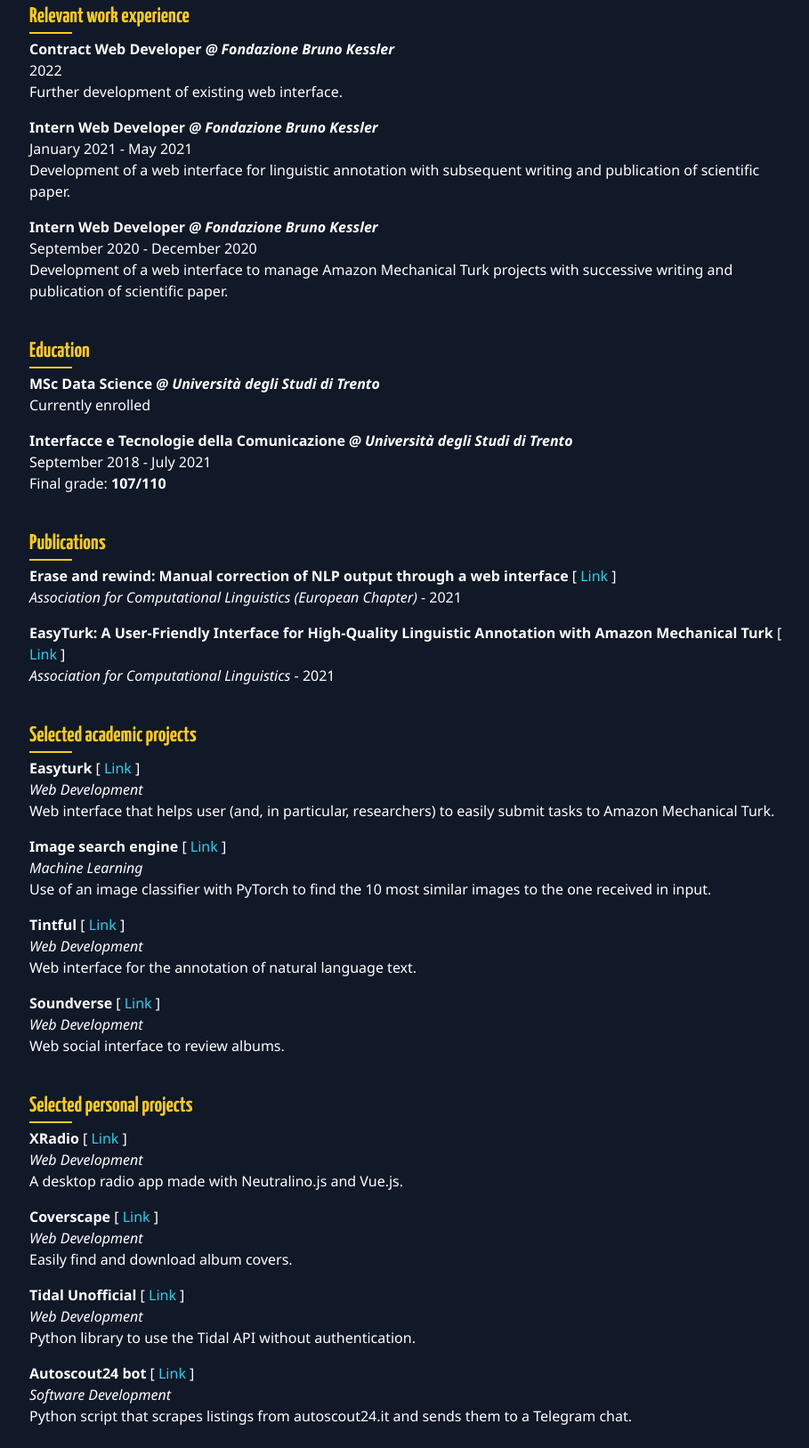
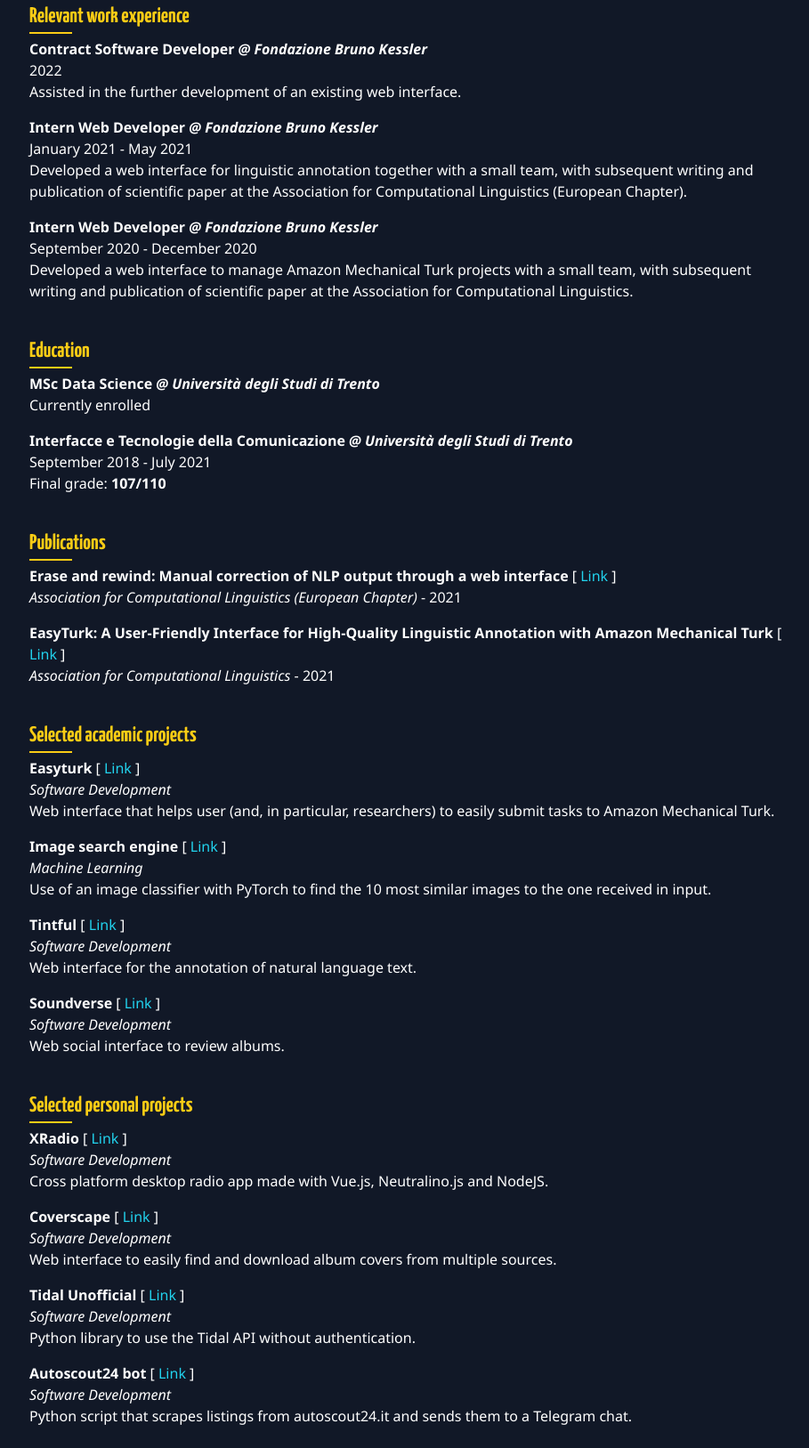
Before and after one commit to bocchilorenzo/bocchilorenzo.github.io, a website built with Vite: page index.html in a window 1280 px wide. Shown: the part 269-1896 px from the top of the page at 89% size, without its empty margins (175-1084 px from the left). Built offline with nearby package versions, Linux system fonts and the light colour scheme.

Commit message:
updated information

```diff
--- a/index.html
+++ b/index.html
@@ -7,21 +7,21 @@
   <meta name="viewport" content="width=device-width, initial-scale=1.0">
 
   <!-- Primary Meta Tags -->
-  <title>Lorenzo Bocchi | Web developer, Data scientist</title>
-  <meta name="title" content="Lorenzo Bocchi | Web developer, Data scientist">
-  <meta name="description" content="Hi, I'm Lorenzo and I do Web Development, Data Science and UX Design.">
+  <title>Lorenzo Bocchi | Software developer, Data scientist</title>
+  <meta name="title" content="Lorenzo Bocchi | Software developer, Data scientist">
+  <meta name="description" content="Hi, I'm Lorenzo and I do Software Development, Data Science and UX Design.">
 
   <!-- Open Graph / Facebook -->
   <meta property="og:type" content="website">
-  <meta property="og:url" content="https://lorenzobocchi.ml/">
-  <meta property="og:title" content="Lorenzo Bocchi | Web developer, Data scientist">
-  <meta property="og:description" content="Hi, I'm Lorenzo and I do Web Development, Data Science and UX Design.">
+  <meta property="og:url" content="https://bocchilorenzo.github.io/">
+  <meta property="og:title" content="Lorenzo Bocchi | Software developer, Data scientist">
+  <meta property="og:description" content="Hi, I'm Lorenzo and I do Software Development, Data Science and UX Design.">
 
   <!-- Twitter -->
   <meta property="twitter:card" content="summary_large_image">
-  <meta property="twitter:url" content="https://lorenzobocchi.ml/">
-  <meta property="twitter:title" content="Lorenzo Bocchi | Web developer, Data scientist">
-  <meta property="twitter:description" content="Hi, I'm Lorenzo and I do Web Development, Data Science and UX Design.">
+  <meta property="twitter:url" content="https://bocchilorenzo.github.io/">
+  <meta property="twitter:title" content="Lorenzo Bocchi | Software developer, Data scientist">
+  <meta property="twitter:description" content="Hi, I'm Lorenzo and I do Software Development, Data Science and UX Design.">
 
   <link rel="preconnect" href="https://fonts.googleapis.com">
   <link rel="preconnect" href="https://fonts.gstatic.com" crossorigin>
@@ -63,7 +63,7 @@
 
     <section id="title" class="relative px-4 py-8 flex flex-col content-center justify-center text-center gap-y-4">
       <h1 class="text-4xl font-bold text-yellow-400">Hi <span class="wave">👋</span></h1>
-      <h2 class="text-lg">I'm Lorenzo and I do Web Development, UX Design and Data Science</h2>
+      <h2 class="text-lg">I'm Lorenzo and I do Software Development, Data Science and UX Design</h2>
 
       <div class="flex flex-row flex-wrap gap-x-6 gap-y-4 content-center justify-center items-center">
         <a href="https://github.com/bocchilorenzo" target="_blank" rel="noopener noreferrer" title="Github"
@@ -105,22 +105,19 @@
       </h3>
       <div class="flex flex-col py-2 gap-y-4">
         <div>
-          <h4 class="font-bold">Contract Web Developer <i>@ Fondazione Bruno Kessler</i></h4>
+          <h4 class="font-bold">Contract Software Developer <i>@ Fondazione Bruno Kessler</i></h4>
           <p>2022</p>
-          <p>Further development of existing web interface.</p>
+          <p>Assisted in the further development of an existing web interface.</p>
         </div>
         <div>
           <h4 class="font-bold">Intern Web Developer <i>@ Fondazione Bruno Kessler</i></h4>
           <p>January 2021 - May 2021</p>
-          <p>Development of a web interface for linguistic annotation with subsequent writing
-            and publication of
-            scientific paper.</p>
+          <p>Developed a web interface for linguistic annotation together with a small team, with subsequent writing and publication of scientific paper at the Association for Computational Linguistics (European Chapter).</p>
         </div>
         <div>
           <h4 class="font-bold">Intern Web Developer <i>@ Fondazione Bruno Kessler</i></h4>
           <p>September 2020 - December 2020</p>
-          <p>Development of a web interface to manage Amazon Mechanical Turk projects with successive writing
-            and publication of scientific paper.</p>
+          <p>Developed a web interface to manage Amazon Mechanical Turk projects with a small team, with subsequent writing and publication of scientific paper at the Association for Computational Linguistics.</p>
         </div>
       </div>
     </section>
@@ -191,7 +188,7 @@
                 Link
               </a>]
             </span></h4>
-          <p><i>Web Development</i></p>
+          <p><i>Software Development</i></p>
           <p>Web interface that helps user (and, in particular, researchers) to easily submit tasks to Amazon
             Mechanical Turk.</p>
         </div>
@@ -215,7 +212,7 @@
                 Link
               </a>]
             </span></h4>
-          <p><i>Web Development</i></p>
+          <p><i>Software Development</i></p>
           <p>Web interface for the annotation of natural language text.</p>
         </div>
         <div>
@@ -226,7 +223,7 @@
                 Link
               </a>]
             </span></h4>
-          <p><i>Web Development</i></p>
+          <p><i>Software Development</i></p>
           <p>Web social interface to review albums.</p>
         </div>
       </div>
@@ -245,8 +242,8 @@
                 Link
               </a>]
             </span></h4>
-          <p><i>Web Development</i></p>
-          <p>A desktop radio app made with Neutralino.js and Vue.js.</p>
+          <p><i>Software Development</i></p>
+          <p>Cross platform desktop radio app made with Vue.js, Neutralino.js and NodeJS.</p>
         </div>
         <div>
           <h4 class="font-bold">Coverscape <span class="font-normal">
@@ -256,8 +253,8 @@
                 Link
               </a>]
             </span></h4>
-          <p><i>Web Development</i></p>
-          <p>Easily find and download album covers.</p>
+          <p><i>Software Development</i></p>
+          <p>Web interface to easily find and download album covers from multiple sources.</p>
         </div>
         <div>
           <h4 class="font-bold">Tidal Unofficial <span class="font-normal">
@@ -267,7 +264,7 @@
                 Link
               </a>]
             </span></h4>
-          <p><i>Web Development</i></p>
+          <p><i>Software Development</i></p>
           <p>Python library to use the Tidal API without authentication.</p>
         </div>
         <div>
```
Also changed, not shown: 1 other file.
